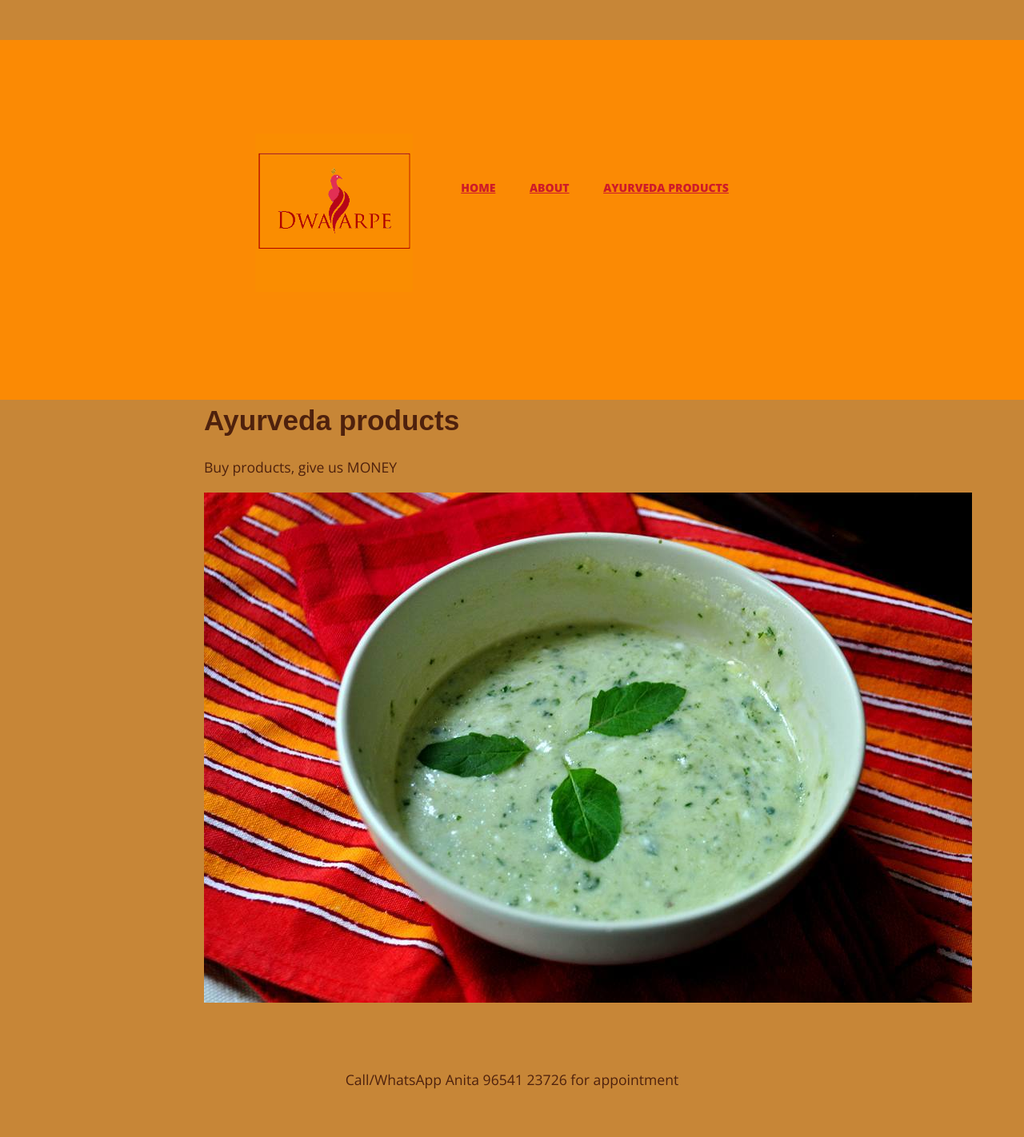
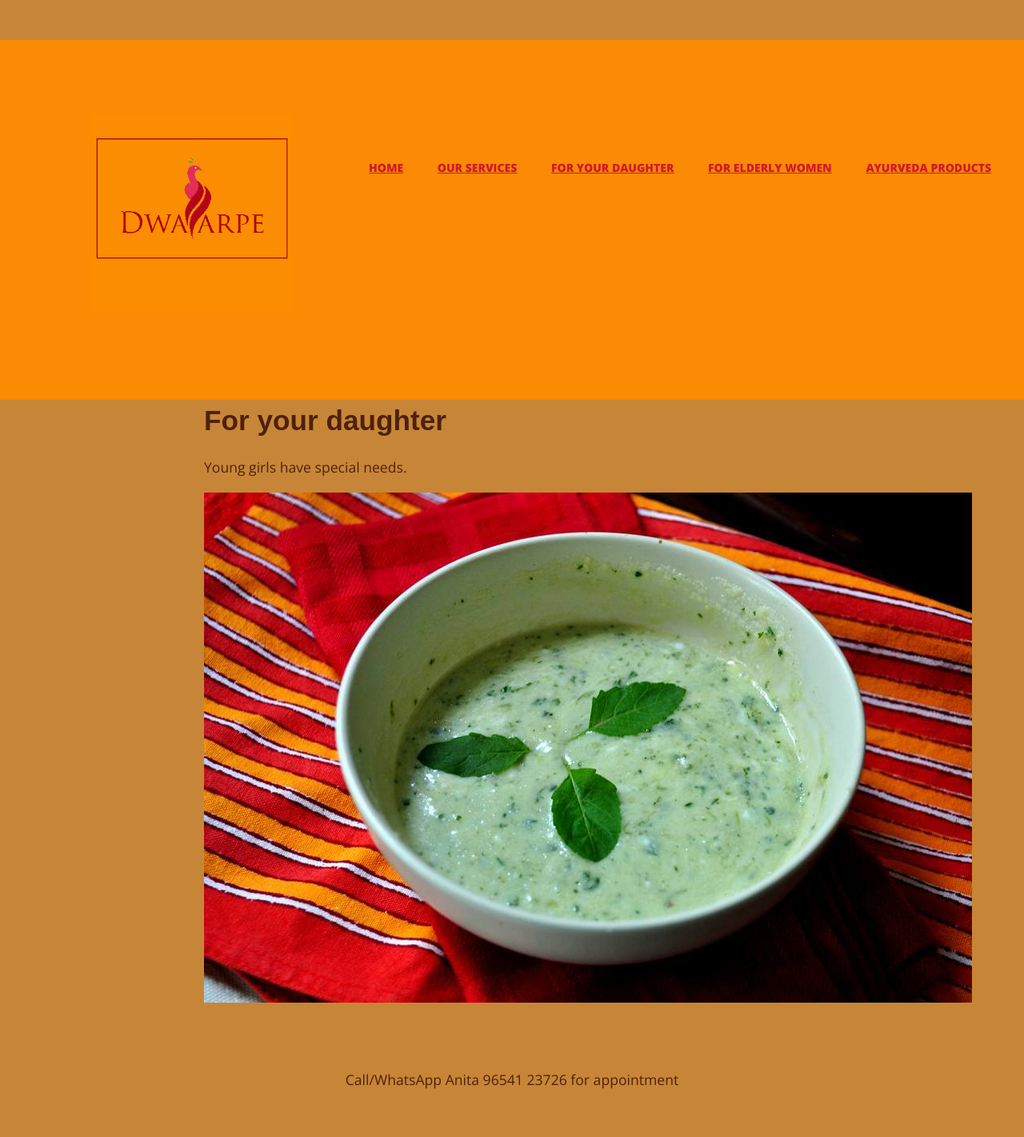
Before and after one commit to dwaarpe/dwaarpe.github.io, a Jekyll site: the page built from dwaarpe-jekyll-website/_pages/02_daughter.md, in a window 1280 px wide. Shown: the whole page at 80% size. Built offline with Jekyll 4.4.1, drawn with Linux system fonts in a browser that asks for light colours; some web fonts are replaced.

Commit message:
Placeholder pages for the three kinds of services

```diff
--- a/dwaarpe-jekyll-website/_pages/02_ayurveda.md
+++ b/dwaarpe-jekyll-website/_pages/02_daughter.md
@@ -1,9 +1,9 @@
 ---
 layout: page
-title: Ayurveda products
-permalink: /ayurveda/
+title: For your daughter
+permalink: /daughter/
 ---
 
-Buy products, give us MONEY
+Young girls have special needs.
 
 ![minty-product](/assets/mint.jpg){:class="img-responsive"}
--- /dev/null
+++ b/dwaarpe-jekyll-website/_pages/03_elderly.md
@@ -0,0 +1,9 @@
+---
+layout: page
+title: For elderly women
+permalink: /elderly/
+---
+
+A gift for your mother.
+
+![minty-product](/assets/mint.jpg){:class="img-responsive"}
```
Also changed, not shown: dwaarpe-jekyll-website/_pages/01_services-for-you.md (added, +9 -0 lines), dwaarpe-jekyll-website/_pages/09_ayurveda.md (added, +9 -0 lines), dwaarpe-jekyll-website/_pages/10_about.md (renamed from dwaarpe-jekyll-website/_pages/01_about.md, +2 -0 lines).
